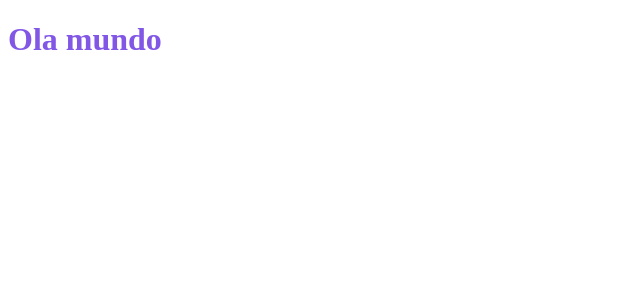
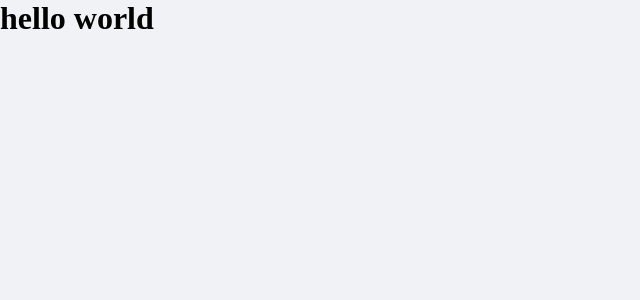
Before and after one commit to suknaic/rocketseat-ignite-react-dtmoney, a React (Create React App) app: page / in a window 1280 px wide. Shown: the top 300 px of the page, without its empty margins (0-640 px from the left). Built offline with nearby package versions, Linux system fonts and the light colour scheme.

Commit message:
criação dos estilos globais

```diff
--- a/public/index.html
+++ b/public/index.html
@@ -2,7 +2,7 @@
 <html lang="en">
   <head>
     <meta charset="utf-8" />
-    <link rel="icon" href="%PUBLIC_URL%/favicon.ico" />
+    <link rel="icon" href="%PUBLIC_URL%/favicon.png" />
     <meta name="viewport" content="width=device-width, initial-scale=1" />
     <meta name="theme-color" content="#000000" />
     <meta
--- a/src/App.tsx
+++ b/src/App.tsx
@@ -1,14 +1,10 @@
-import styled from 'styled-components';
-
-
-const Title = styled.h1`
-  color: #8257e6;
-`
+import { GlobalStyle } from "./styles/global";
 
 export function App() {
   return (
     <div className="App">
-     <Title> Ola mundo</Title>
+     <h1>hello world</h1>
+     <GlobalStyle />
     </div>
   );
 }
--- /dev/null
+++ b/src/styles/global.ts
@@ -0,0 +1,47 @@
+import { createGlobalStyle } from 'styled-components';
+
+
+export const GlobalStyle = createGlobalStyle`
+  :root {
+    --background: #f0f2f5;
+    --shape: #FFFFFF;
+
+    --red: #e52e4d;
+    --blue: #5429CC;
+
+    --blue-light: #6933FF;
+
+    --text-title: #363F5F;
+    --text-body: ##969CB3;
+
+  }
+
+  * {
+    margin: 0px;
+    padding: 0px;
+    box-sizing: border-box;
+  }
+  html {
+    @media(max-width: 1080px) {
+      font-size: 93.75%
+    }
+    @media(max-width: 720px) {
+      font-size: 87.5%
+    }
+  }
+
+  body {
+    background-color: var(--background);
+    --webkit-font-smoothing: antialiased;
+  }
+
+  button {
+    cursor: pointer;
+  }
+
+  [disabled] {
+    opacity: 0.6;
+    cursor: not-allowed;
+  }
+
+`
```
Also changed, not shown: public/favicon.png (added).
